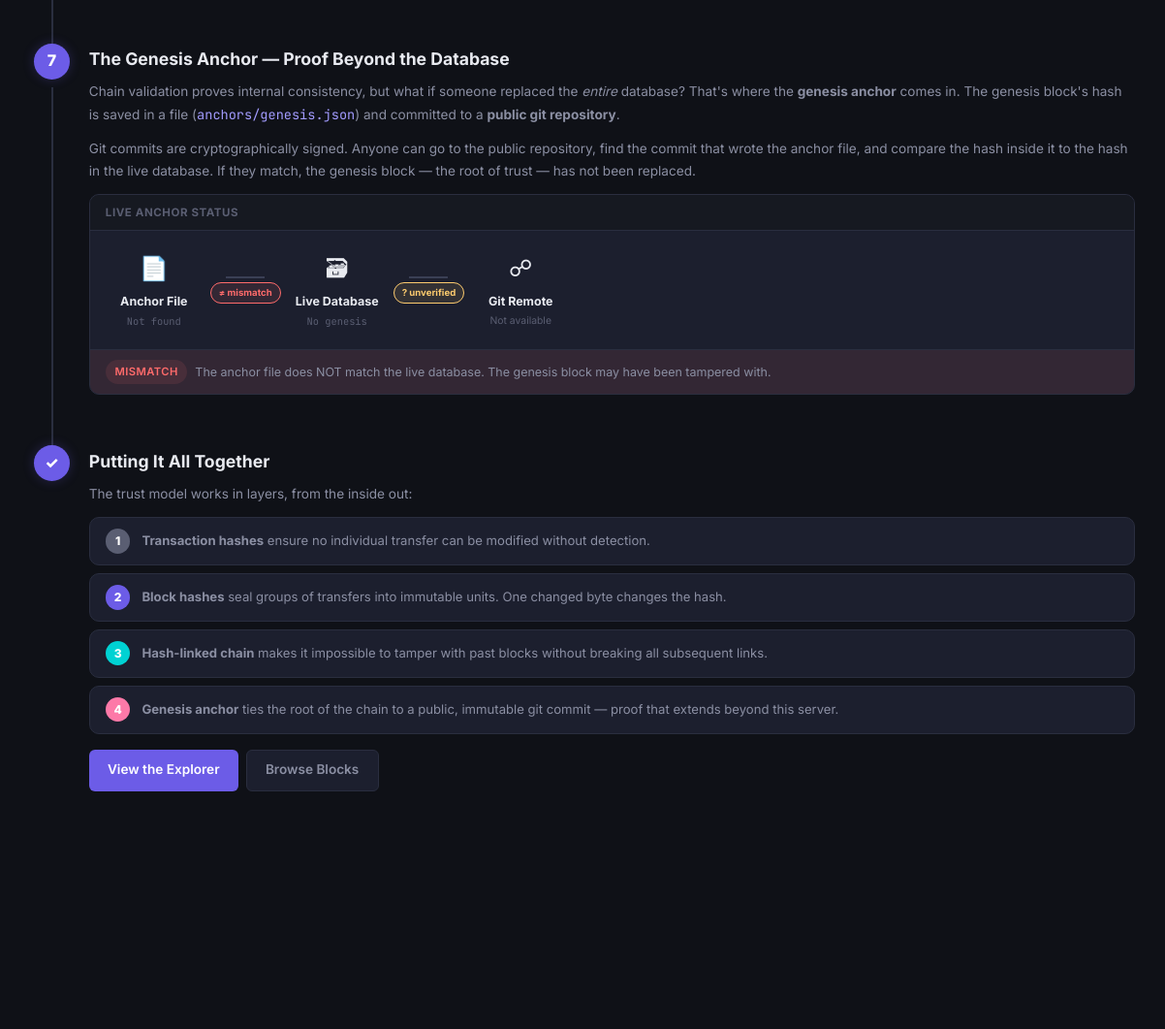
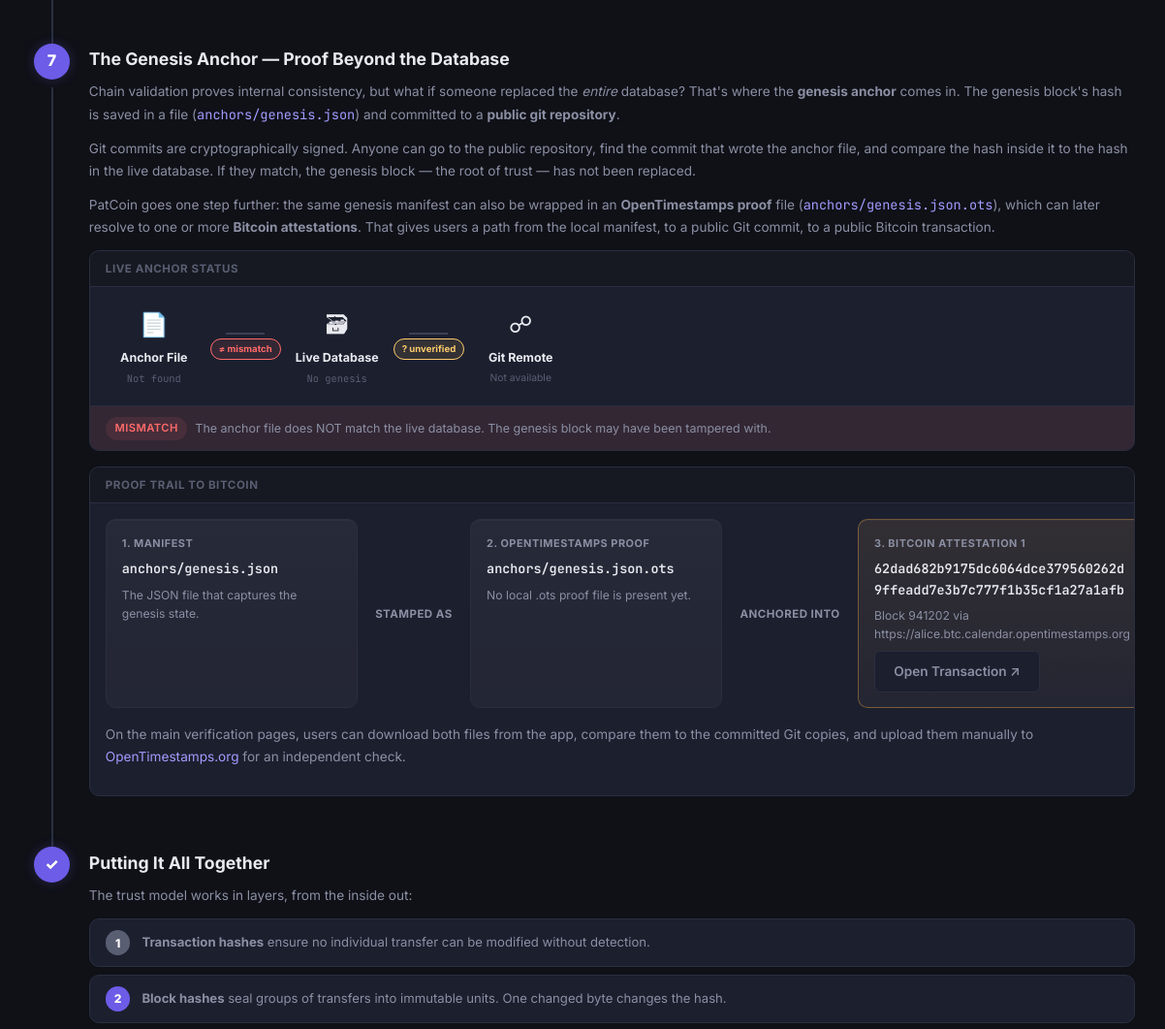
Before and after one commit to Alirvah/blockchain, a Django app: page /how-it-works/ in a window 1480 px wide. Shown: the part 1494-2555 px from the top of the page at 97% size, without its empty margins (257-1459 px from the left). Before the commit the page ends 2310 px from the top, so only its background shows below. Run offline with Django 5.2, Linux system fonts and the light colour scheme; the visitor is signed in with stand-in values (Sample User, id 1); data that the repository does not hold is empty.

Commit message:
Document Bitcoin proof trail

```diff
--- a/templates/ledger/how_it_works.html
+++ b/templates/ledger/how_it_works.html
@@ -396,6 +396,12 @@
             that wrote the anchor file, and compare the hash inside it to the hash in the live database.
             If they match, the genesis block &mdash; the root of trust &mdash; has not been replaced.
         </p>
+        <p class="edu-text">
+            PatCoin goes one step further: the same genesis manifest can also be wrapped in an
+            <strong>OpenTimestamps proof</strong> file (<span class="text-mono text-accent">anchors/genesis.json.ots</span>),
+            which can later resolve to one or more <strong>Bitcoin attestations</strong>. That gives users a path from the
+            local manifest, to a public Git commit, to a public Bitcoin transaction.
+        </p>
 
         <div class="edu-demo-box">
             <div class="edu-demo-label">Live Anchor Status</div>
@@ -466,6 +472,58 @@
                 {% endif %}
             </div>
         </div>
+
+        <div class="edu-demo-box" style="margin-top:1rem;">
+            <div class="edu-demo-label">Proof Trail to Bitcoin</div>
+            <div class="proof-trail" style="padding:1rem;">
+                <div class="proof-node">
+                    <div class="proof-node-label">1. Manifest</div>
+                    <div class="proof-node-title text-mono">anchors/genesis.json</div>
+                    <div class="proof-node-sub">The JSON file that captures the genesis state.</div>
+                </div>
+                <div class="proof-trail-link">stamped as</div>
+                <div class="proof-node">
+                    <div class="proof-node-label">2. OpenTimestamps Proof</div>
+                    <div class="proof-node-title text-mono">anchors/genesis.json.ots</div>
+                    <div class="proof-node-sub">
+                        {% if anchor_report.bitcoin_proof.ots_exists %}
+                            The portable proof file exists and can be downloaded from the app or Git.
+                        {% else %}
+                            No local .ots proof file is present yet.
+                        {% endif %}
+                    </div>
+                </div>
+                <div class="proof-trail-link">anchored into</div>
+                {% if anchor_report.bitcoin_proof.attestations %}
+                    {% for attestation in anchor_report.bitcoin_proof.attestations %}
+                    <div class="proof-node proof-node-bitcoin">
+                        <div class="proof-node-label">3. Bitcoin Attestation {{ forloop.counter }}</div>
+                        <div class="proof-node-title text-mono">{{ attestation.txid|default:"Unknown TXID" }}</div>
+                        <div class="proof-node-sub">
+                            {% if attestation.block_height %}Block {{ attestation.block_height }}{% else %}Block height unavailable{% endif %}
+                            {% if attestation.calendar %} via {{ attestation.calendar }}{% endif %}
+                        </div>
+                        {% if attestation.explorer_url %}
+                        <div class="proof-node-actions">
+                            <a href="{{ attestation.explorer_url }}" target="_blank" rel="noopener noreferrer" class="btn btn-secondary">Open Transaction &#8599;</a>
+                        </div>
+                        {% endif %}
+                    </div>
+                    {% endfor %}
+                {% else %}
+                    <div class="proof-node proof-node-bitcoin">
+                        <div class="proof-node-label">3. Bitcoin Attestation</div>
+                        <div class="proof-node-title">Pending</div>
+                        <div class="proof-node-sub">The OpenTimestamps proof exists, but no Bitcoin attestation has been recorded yet.</div>
+                    </div>
+                {% endif %}
+            </div>
+            <p class="edu-text" style="padding:0 1rem 1rem;">
+                On the main verification pages, users can download both files from the app, compare them to the committed Git copies,
+                and upload them manually to <a href="https://opentimestamps.org/" target="_blank" rel="noopener noreferrer">OpenTimestamps.org</a>
+                for an independent check.
+            </p>
+        </div>
     </div>
 </div>
 
```
Also changed, not shown: README.md.
